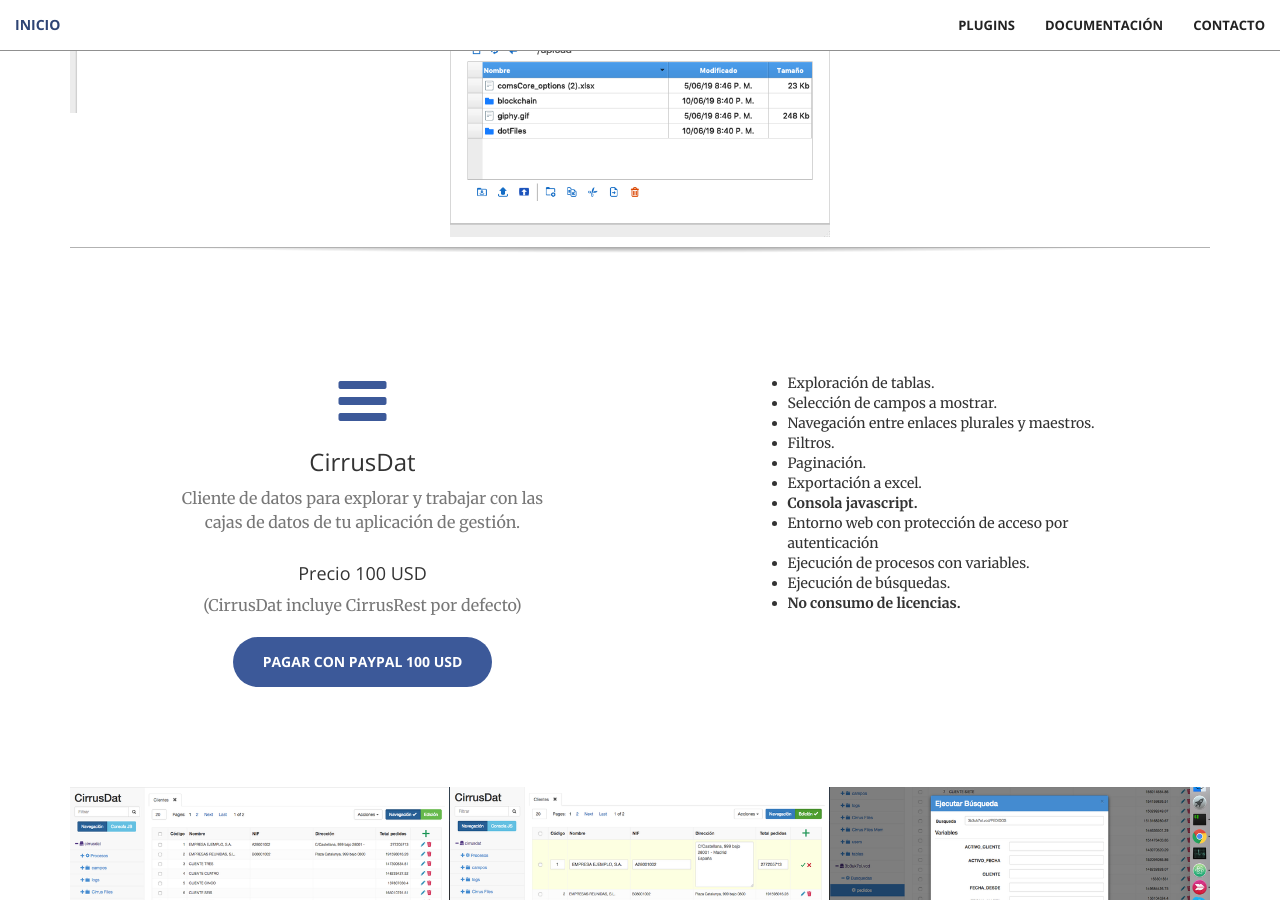
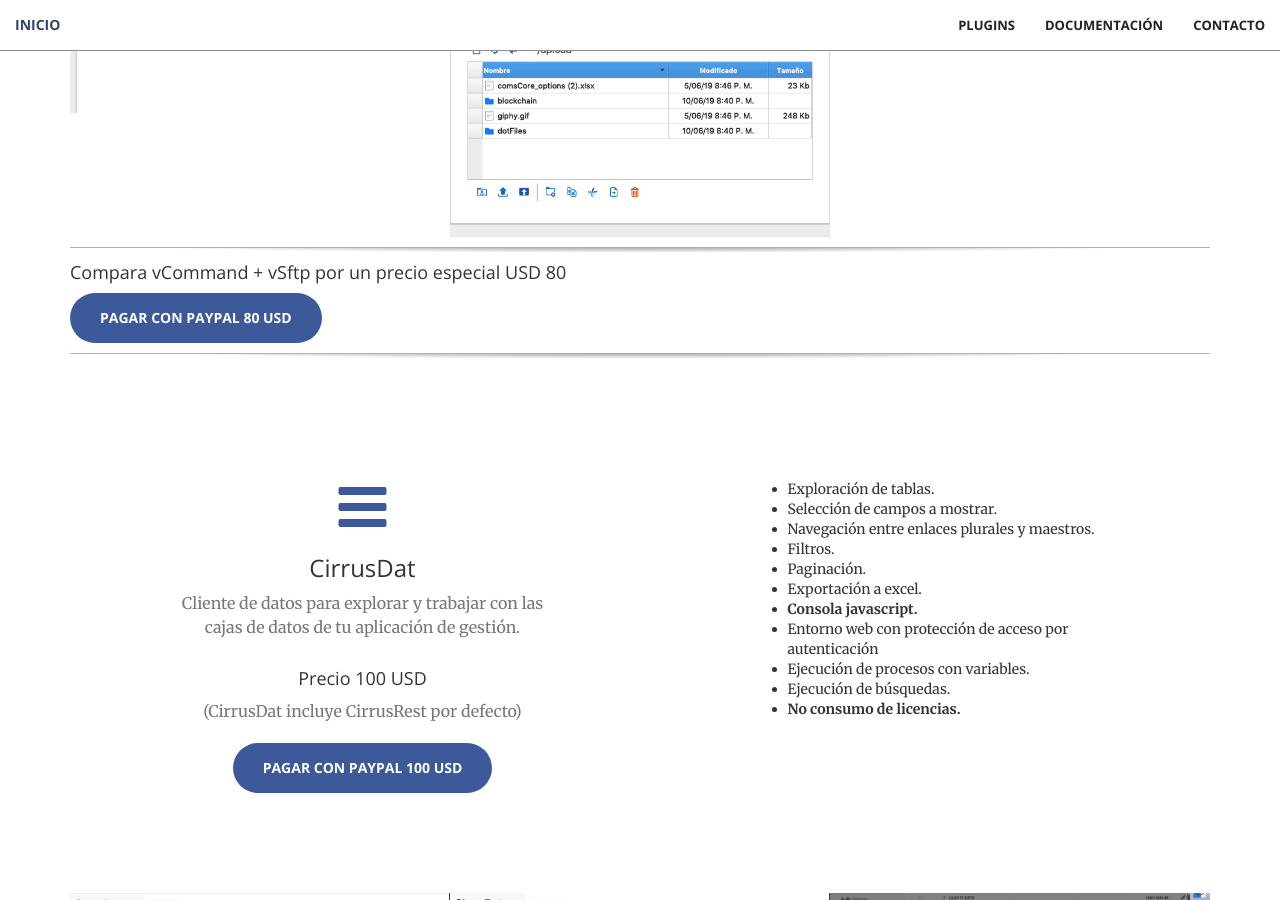
Before and after one commit to Heavyblade/cirrus, a Jekyll site: the page built from plugins.html, in a window 1280 px wide and 900 px high, scrolled down 4590 px. Built offline with Jekyll 4.4.1, drawn with Linux system fonts in a browser that asks for light colours.

Commit message:
Adding special price

```diff
--- a/_includes/plugins.html
+++ b/_includes/plugins.html
@@ -323,6 +323,9 @@
     </div>
 </section>
 <div class="line"></div>
+<h4>Compara vCommand + vSftp por un precio especial USD 80</h4>
+<a href="https://paypal.me/cristiancvg/80" target="_blank" class="btn btn-primary btn-xl">Pagar con paypal 80 USD</a>
+<div class="line"></div>
 <section id="services">
     <div class="container">
         <div class="row">
```
